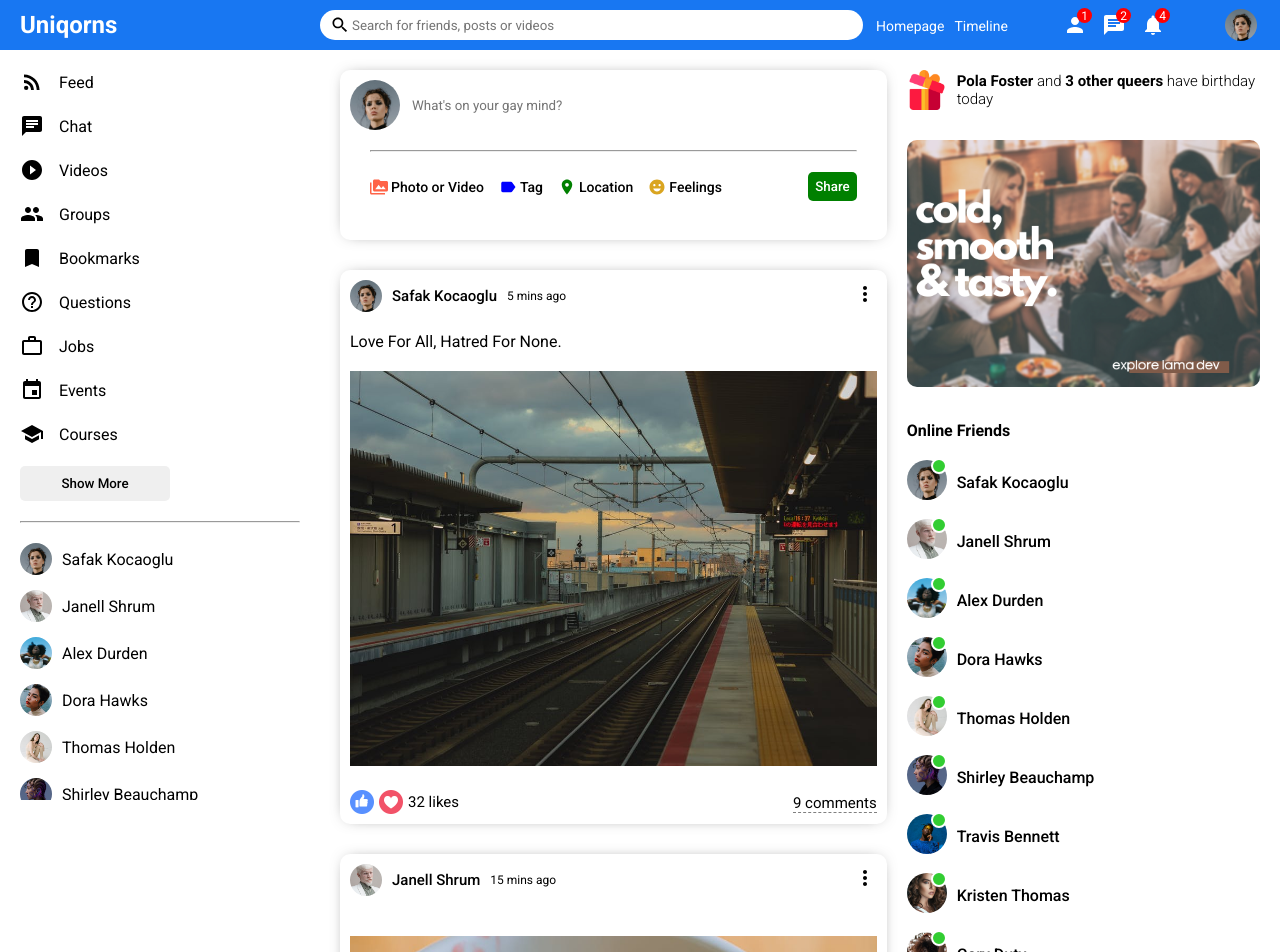
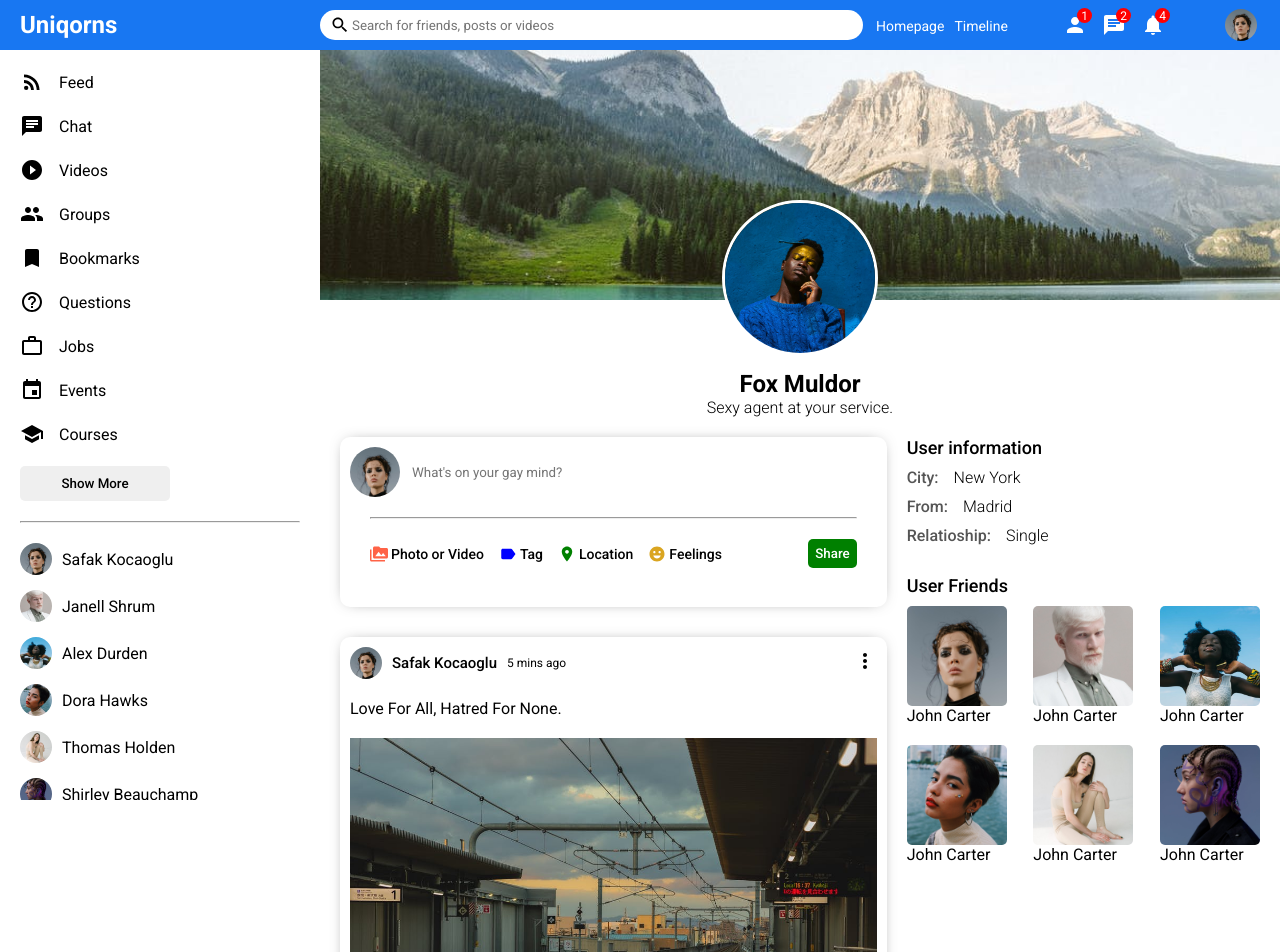
Before and after one commit to marizoo/SocialMedia, a React (Create React App) app: page / in a window 1280 px wide. Shown: the top 952 px of the page. Built offline with nearby package versions, Linux system fonts and the light colour scheme.

Commit message:
completed profile page

```diff
--- a/src/App.jsx
+++ b/src/App.jsx
@@ -1,5 +1,6 @@
 import { ThemeProvider } from "styled-components";
-import Home from "./pages/Home";
+// import Home from "./pages/Home";
+import Profile from "./pages/Profile";
 
 const theme = {
   colors: {
@@ -13,7 +14,7 @@ const theme = {
 const App = () => {
   return (
     <ThemeProvider theme={theme}>
-    <Home />
+    <Profile />
     </ThemeProvider>
   )
 
--- a/src/components/Rightbar.jsx
+++ b/src/components/Rightbar.jsx
@@ -40,13 +40,60 @@ padding: 0;
 margin: 0;
 list-style:none;
 `
+const RightbarTitle = styled.h4`
+font-size: 18px;
+font-weight: 500;
+margin-bottom: 10px;
+`
+
+const RbInfoCont = styled.div`
+margin-bottom: 30px;
+`
+
+const RbInfoItem = styled.div`
+margin-bottom: 10px;
+`
+
+const RbInfoKey = styled.span`
+font-weight: 500;
+margin-right: 15px;
+color: #555;
+`
+
+const RbInfoValue = styled.span`
+font-weight: 300;
+`
 
 
+const RbFollowings = styled.div`
+display: flex;
+flex-wrap: wrap;
+justify-content: space-between;
+`
 
-const Rightbar = () => {
-    return (
-        <Cont>
-            <Wrapper>
+const RbFollowing = styled.div`
+display: flex;
+flex-direction: column;
+margin-bottom: 20px;
+cursor: pointer;
+`
+
+const RbFImage = styled.img`
+width: 100px;
+height: 100px;
+object-fit: cover;
+border-radius: 5px;
+`
+
+const RbFName = styled.span``
+
+
+const Rightbar = ({profile}) => {
+
+
+    const HomeRightbar = () => {
+        return(
+            <>
             <BdayCont>
                 <BdayImg src="./assets/gift.png" alt="gift Image"/>
                 <BdayText> <b>Pola Foster</b> and <b>3 other queers</b> have birthday today</BdayText>
@@ -59,6 +106,63 @@ const Rightbar = () => {
                 ))}
 
             </OlFriendsList>
+            </>
+        )
+    };
+
+    const ProfileRightbar = () => {
+        return(
+            <>
+                <RightbarTitle>User information</RightbarTitle>
+                <RbInfoCont>
+                    <RbInfoItem>
+                        <RbInfoKey>City:</RbInfoKey>
+                        <RbInfoValue>New York</RbInfoValue>
+                    </RbInfoItem>
+                    <RbInfoItem>
+                        <RbInfoKey>From:</RbInfoKey>
+                        <RbInfoValue>Madrid</RbInfoValue>
+                    </RbInfoItem>
+                    <RbInfoItem>
+                        <RbInfoKey>Relatioship:</RbInfoKey>
+                        <RbInfoValue>Single</RbInfoValue>
+                    </RbInfoItem>
+                </RbInfoCont>
+                <RightbarTitle>User Friends</RightbarTitle>
+                <RbFollowings>
+                    <RbFollowing>
+                        <RbFImage src="./assets/person/1.jpeg" alt="following friends' picture"/>
+                        <RbFName>John Carter</RbFName>
+                    </RbFollowing>
+                    <RbFollowing>
+                        <RbFImage src="./assets/person/2.jpeg" alt="following friends' picture"/>
+                        <RbFName>John Carter</RbFName>
+                    </RbFollowing>
+                    <RbFollowing>
+                        <RbFImage src="./assets/person/3.jpeg" alt="following friends' picture"/>
+                        <RbFName>John Carter</RbFName>
+                    </RbFollowing>
+                    <RbFollowing>
+                        <RbFImage src="./assets/person/4.jpeg" alt="following friends' picture"/>
+                        <RbFName>John Carter</RbFName>
+                    </RbFollowing>
+                    <RbFollowing>
+                        <RbFImage src="./assets/person/5.jpeg" alt="following friends' picture"/>
+                        <RbFName>John Carter</RbFName>
+                    </RbFollowing>
+                    <RbFollowing>
+                        <RbFImage src="./assets/person/6.jpeg" alt="following friends' picture"/>
+                        <RbFName>John Carter</RbFName>
+                    </RbFollowing>
+                </RbFollowings>
+            </>
+        )
+    }
+
+    return (
+        <Cont>
+            <Wrapper>
+                <ProfileRightbar />
             </Wrapper>
         </Cont>
     )
--- /dev/null
+++ b/src/pages/Profile.jsx
@@ -0,0 +1,89 @@
+import React from 'react'
+import styled from 'styled-components'
+import Feed from '../components/Feed'
+import Rightbar from '../components/Rightbar'
+import Sidebar from '../components/Sidebar'
+import Topbar from '../components/Topbar'
+
+const Wrapper = styled.div`
+display: flex;
+width: 100%;
+`
+
+const ProfileRight = styled.div`
+flex: 9;
+`
+
+const RightTop = styled.div``
+const ProfileCover = styled.div`
+height: 320px;
+position: relative;
+display: flex;
+`
+
+const ProfileInfo = styled.div`
+display: flex;
+flex-direction: column;
+align-items: center;
+justify-content: center;
+`
+
+const Name = styled.h4`
+font-size: 24px;
+`
+
+const Desc = styled.span`
+font-weight: 300;
+`
+
+const CoverImg = styled.img`
+width: 100%;
+height: 250px;
+object-fit: cover;
+`
+
+const UserImg = styled.img`
+width: 150px;
+height: 150px;
+border-radius: 50%;
+object-fit: cover;
+position: absolute;
+left: 0;
+right: 0;
+margin: auto;
+top: 150px;
+border: 3px solid white;
+`
+
+const RightBottom = styled.div`
+display: flex;
+`
+
+const Profile = () => {
+    return (
+        <>
+            <Topbar />
+            <Wrapper>
+                <Sidebar />
+                <ProfileRight>
+                    <RightTop>
+                        <ProfileCover>
+                            <CoverImg src="./assets/post/3.jpeg" alt="cover image"></CoverImg>
+                            <UserImg src="./assets/person/7.jpeg" alt="user image"></UserImg>
+                        </ProfileCover>
+                        <ProfileInfo>
+                            <Name>Fox Muldor</Name>
+                            <Desc>Sexy agent at your service.</Desc>
+                        </ProfileInfo>
+                    </RightTop>
+                    <RightBottom>
+                        <Feed />
+                        <Rightbar profile/>
+                    </RightBottom>
+                </ProfileRight>
+            </Wrapper>
+        </>
+    )
+}
+
+export default Profile
```
